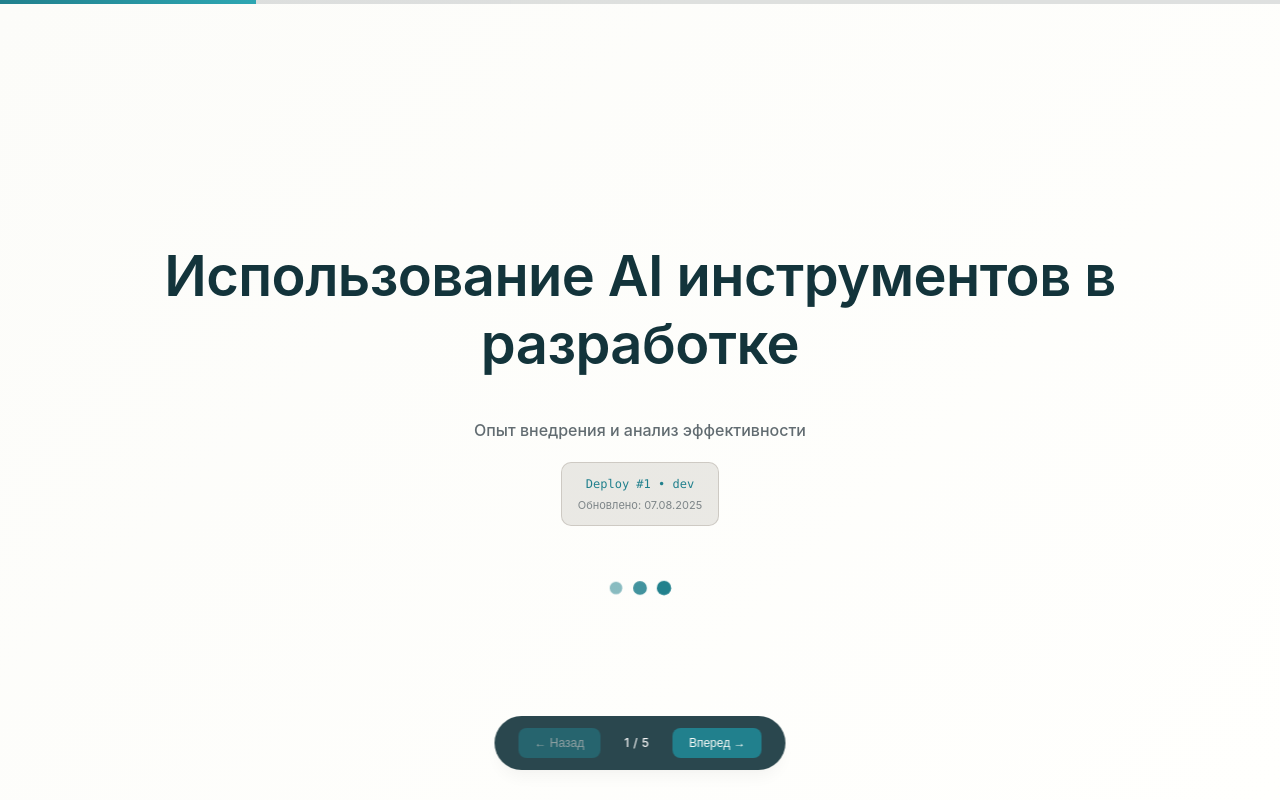
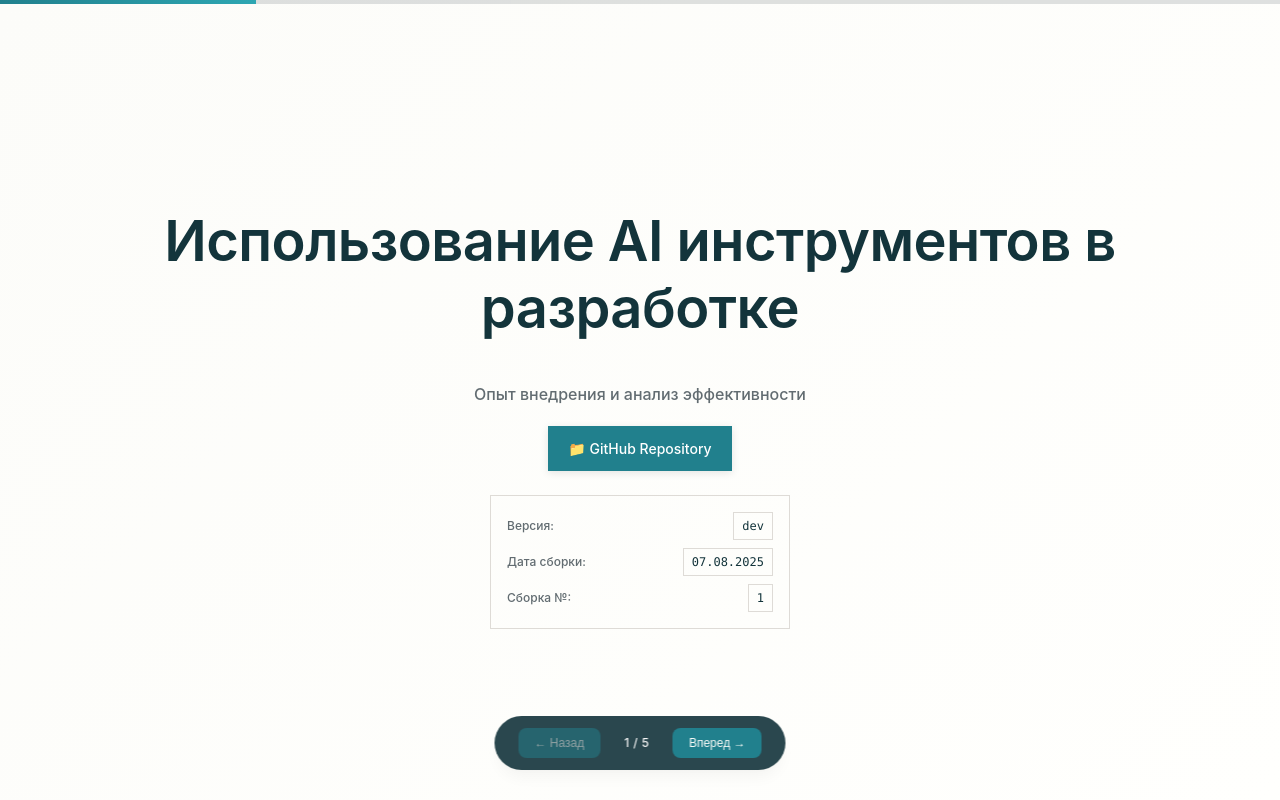
Before and after one commit to sergeychernov/vibecoding-presentation, a React (Create React App) app: page / in a window 1280 px wide. Built offline with nearby package versions, Linux system fonts and the light colour scheme.

Commit message:
feat(title-slide): add GitHub repo link and improve version info layout
- Add GitHub repository link with hover effects
- Restructure version information into labeled items
- Update README with presentation details and link

```diff
--- a/src/components/slides/TitleSlide.module.css
+++ b/src/components/slides/TitleSlide.module.css
@@ -13,23 +13,68 @@
   font-weight: var(--font-weight-medium);
 }
 
+.repositoryLink {
+  margin-bottom: var(--space-24);
+}
+
+.repoLink {
+  display: inline-flex;
+  align-items: center;
+  gap: var(--space-8);
+  padding: var(--space-12) var(--space-20);
+  background: var(--color-primary);
+  color: white;
+  text-decoration: none;
+  border-radius: var(--border-radius-md);
+  font-weight: var(--font-weight-medium);
+  font-size: var(--font-size-md);
+  transition: all 0.2s ease;
+  box-shadow: 0 2px 8px rgba(0, 0, 0, 0.1);
+}
+
+.repoLink:hover {
+  background: var(--color-primary-hover);
+  transform: translateY(-1px);
+  box-shadow: 0 4px 12px rgba(0, 0, 0, 0.15);
+}
+
+.repoLink:active {
+  background: var(--color-primary-active);
+  transform: translateY(0);
+}
+
 .versionInfo {
   display: flex;
   flex-direction: column;
-  align-items: center;
-  gap: var(--space-4);
-  margin-bottom: var(--space-24);
-  padding: var(--space-12) var(--space-16);
-  background: var(--color-secondary);
-  border-radius: var(--radius-md);
+  gap: var(--space-8);
+  padding: var(--space-16);
+  background: var(--color-background-secondary);
+  border-radius: var(--border-radius-md);
   border: 1px solid var(--color-border);
+  min-width: 300px;
 }
 
-.version {
+.versionItem {
+  display: flex;
+  justify-content: space-between;
+  align-items: center;
+}
+
+.versionLabel {
   font-size: var(--font-size-sm);
-  color: var(--color-primary);
+  color: var(--color-text-secondary);
+  font-weight: var(--font-weight-medium);
+}
+
+.versionValue {
+  font-size: var(--font-size-sm);
+  color: var(--color-text-primary);
   font-weight: var(--font-weight-semibold);
   font-family: 'Monaco', 'Menlo', 'Ubuntu Mono', monospace;
+  background: var(--color-background-tertiary);
+  padding: var(--space-4) var(--space-8);
+  border-radius: var(--border-radius-sm);
+  border: 1px solid var(--color-border);
 }
 
 .buildDate {
--- a/src/components/slides/TitleSlide.tsx
+++ b/src/components/slides/TitleSlide.tsx
@@ -17,19 +17,30 @@ const TitleSlide: React.FC<SlideProps> = ({ isActive, isVisited }) => {
       <h1>Использование AI инструментов в разработке</h1>
       <p className={titleStyles.subtitle}>Опыт внедрения и анализ эффективности</p>
 
-      <div className={titleStyles.versionInfo}>
-        <span className={titleStyles.version}>
-          Deploy #{buildNumber} • {buildVersion}
-        </span>
-        <span className={titleStyles.buildDate}>
-          Обновлено: {buildDate}
-        </span>
+      <div className={titleStyles.repositoryLink}>
+        <a
+          href="https://github.com/sergeychernov/vibecoding-presentation"
+          target="_blank"
+          rel="noopener noreferrer"
+          className={titleStyles.repoLink}
+        >
+          📁 GitHub Repository
+        </a>
       </div>
 
-      <div className={titleStyles.titleDecoration}>
-        <div className={titleStyles.decorationCircle}></div>
-        <div className={titleStyles.decorationCircle}></div>
-        <div className={titleStyles.decorationCircle}></div>
+      <div className={titleStyles.versionInfo}>
+        <div className={titleStyles.versionItem}>
+          <span className={titleStyles.versionLabel}>Версия:</span>
+          <span className={titleStyles.versionValue}>{buildVersion}</span>
+        </div>
+        <div className={titleStyles.versionItem}>
+          <span className={titleStyles.versionLabel}>Дата сборки:</span>
+          <span className={titleStyles.versionValue}>{buildDate}</span>
+        </div>
+        <div className={titleStyles.versionItem}>
+          <span className={titleStyles.versionLabel}>Сборка №:</span>
+          <span className={titleStyles.versionValue}>{buildNumber}</span>
+        </div>
       </div>
     </div>
   );
```
Also changed, not shown: 1 other file (tests, documents, lock files or other folders).
